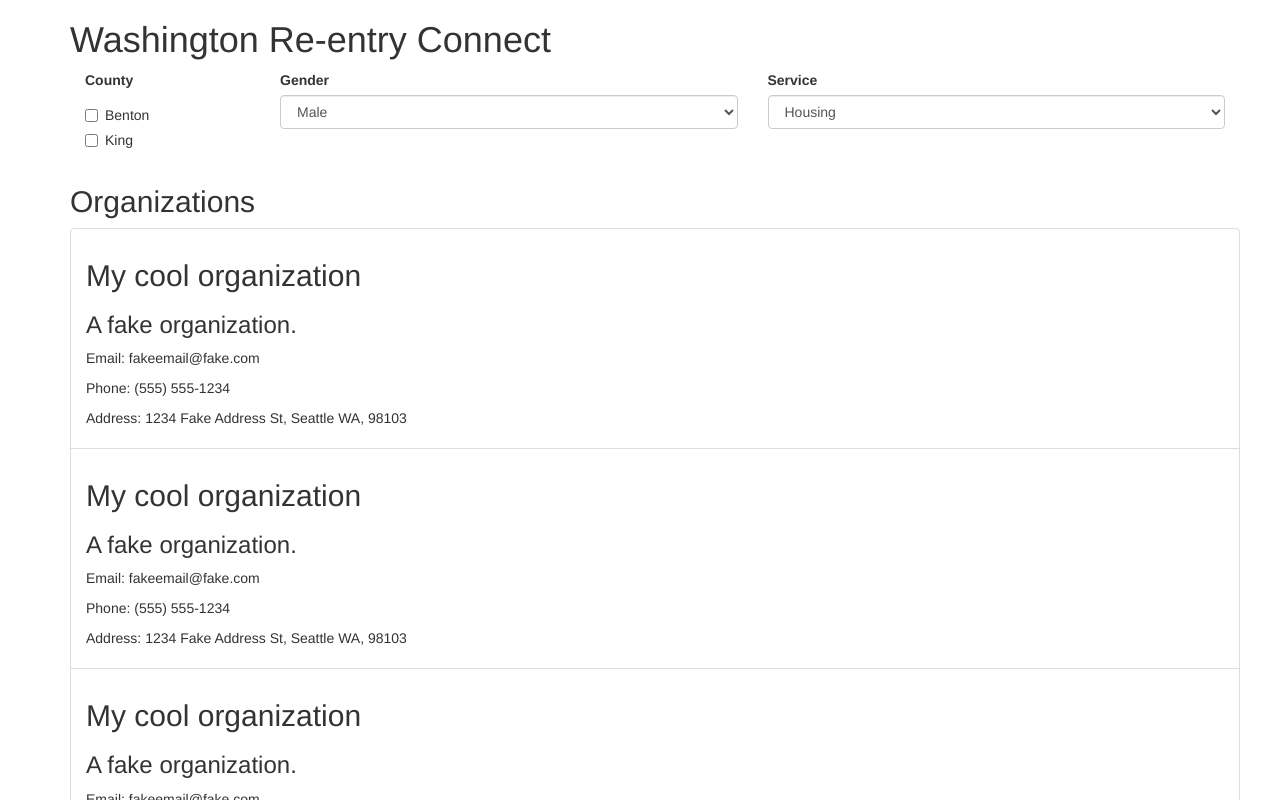
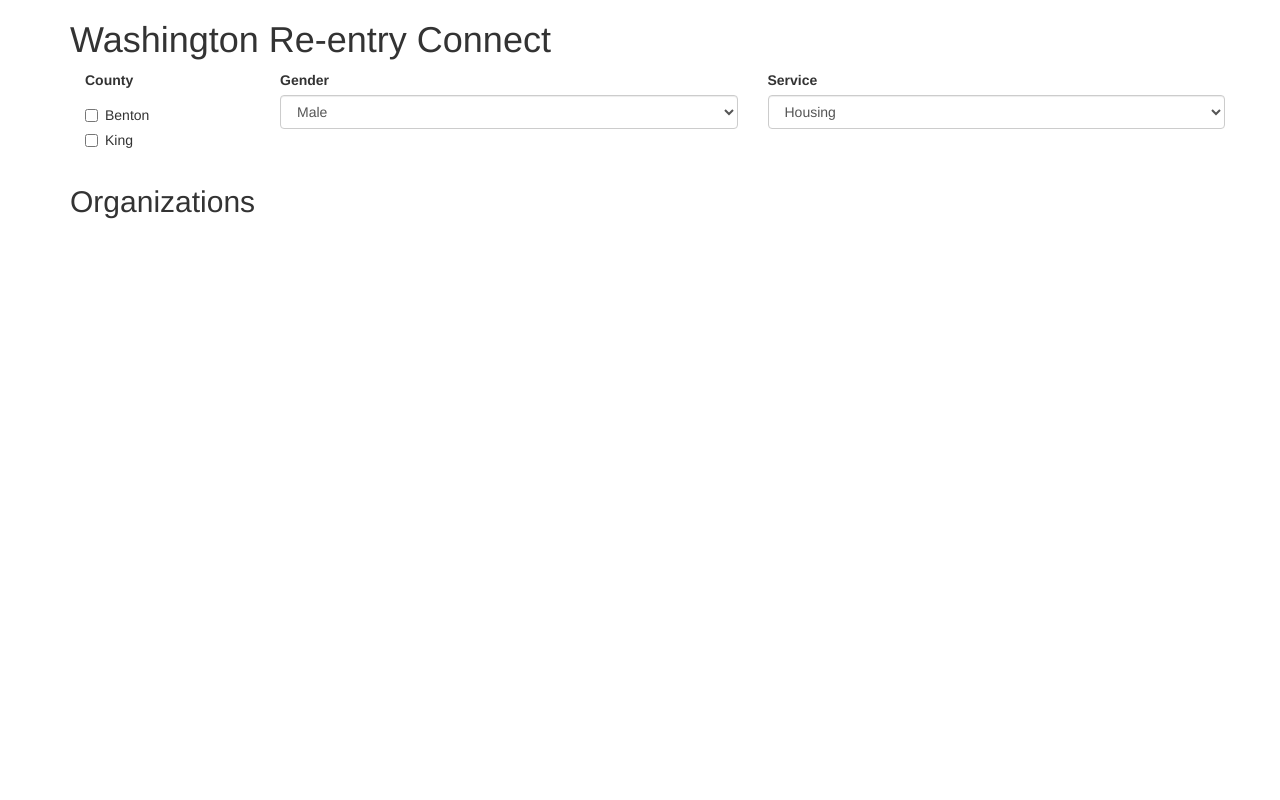
Before and after one commit to un-loop/wareentryresourceguide, a React app in the folder website/: page / in a window 1280 px wide. Shown: the top 800 px of the page. Built offline with nearby package versions, Linux system fonts and the light colour scheme; the HTML template or start-up script is replaced by a standard one.

Commit message:
County filtering.

```diff
--- a/website/src/App.tsx
+++ b/website/src/App.tsx
@@ -5,8 +5,8 @@ import Organization from "./Organization";
 
 const organizations = new Array<Organization>(
   new Organization(
-    "My cool organization",
-    new Array<string>("King", "Benton"),
+    "My cool King county organization",
+    new Array<string>("King"),
     "1234 Fake Address St, Seattle WA, 98103",
     "(555) 555-1234",
     "www.fakewebsite.com",
@@ -15,8 +15,8 @@ const organizations = new Array<Organization>(
     new Array<string>("Fake stuff."),
   ),
   new Organization(
-    "My cool organization",
-    new Array<string>("King", "Benton"),
+    "My cool Benton county organization",
+    new Array<string>("Benton"),
     "1234 Fake Address St, Seattle WA, 98103",
     "(555) 555-1234",
     "www.fakewebsite.com",
--- a/website/src/FilterableOrganizationList.tsx
+++ b/website/src/FilterableOrganizationList.tsx
@@ -50,7 +50,7 @@ export default class App extends React.Component<IFilterableOrganizationList, IF
           </Row>
           <Row>
             <Col>
-              <OrganizationList organizations={this.props.organizations}/>
+              <OrganizationList organizations={this.getFilteredOrganizations()}/>
             </Col>
           </Row>
         </Grid>
@@ -58,6 +58,13 @@ export default class App extends React.Component<IFilterableOrganizationList, IF
     );
   }
 
+  private getFilteredOrganizations(): Organization[] {
+    return this.props.organizations.filter(
+      (organization) => organization.countiesServed.some((
+        countyServed) => this.state.selectedCounties.some(
+          (selectedCounty) => selectedCounty === countyServed)));
+  }
+
   private handleCountiesFilterChange(selectedCounties: string[]) {
     this.setState({ selectedCounties });
   }
```
